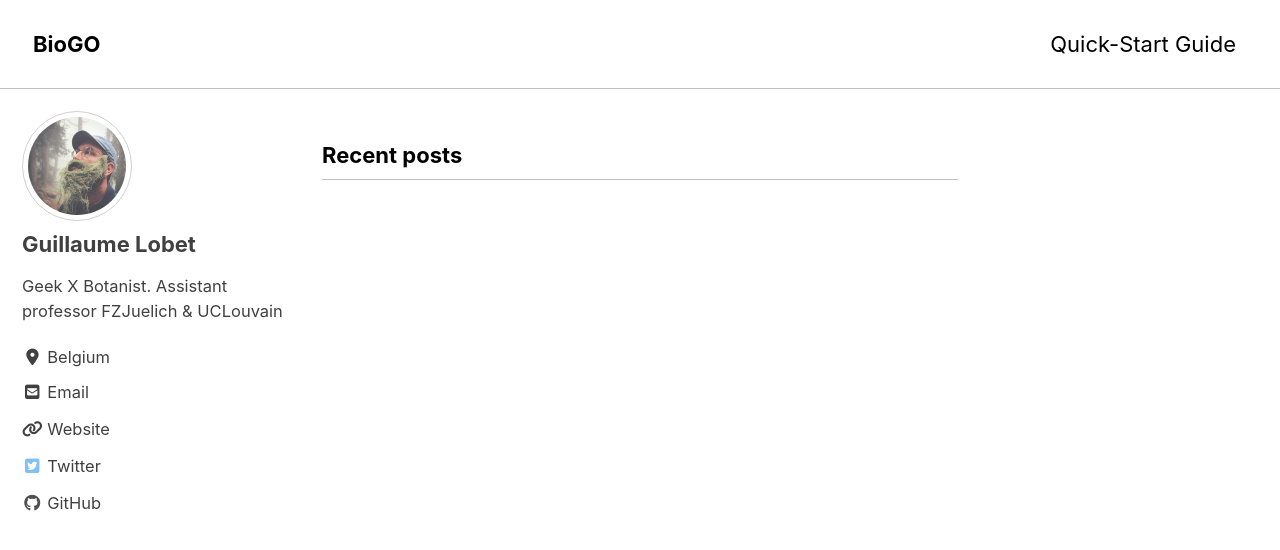
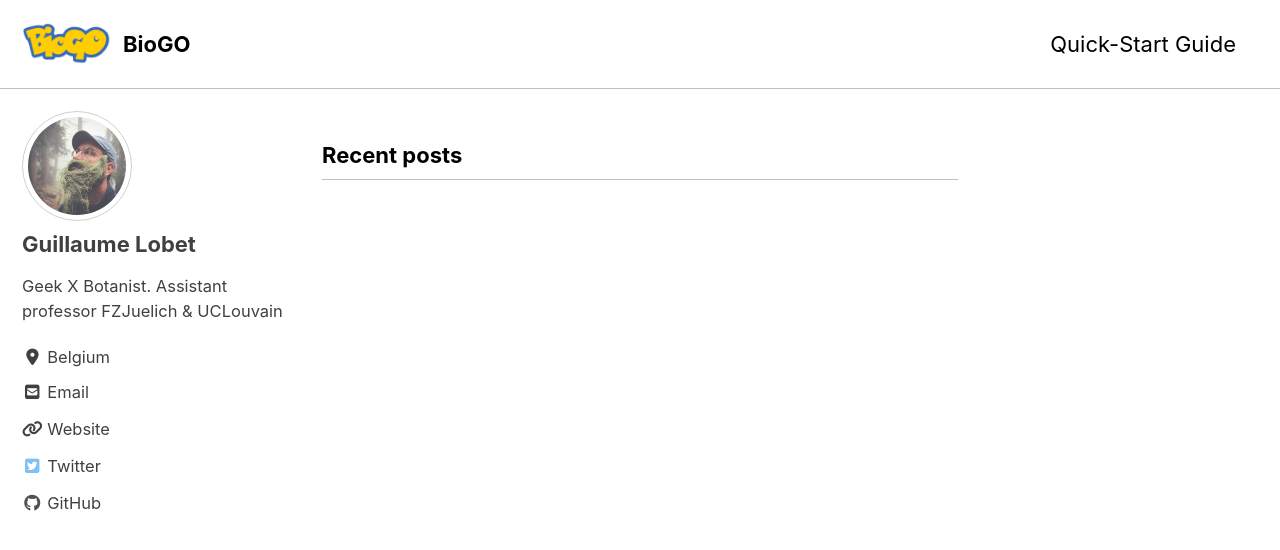
Before and after one commit to BioGOGame/BioGOGame.github.io, a Jekyll site: the page built from index.html, in a window 1280 px wide and 900 px high. Shown: the top 550 px of the window. Built offline with Jekyll 4.4.1, drawn with Linux system fonts in a browser that asks for light colours; cached includes are drawn as plain includes; nearby versions of some CDN libraries; the list of posts is cut into pages by our own code.

Commit message:
Update _config.yml

```diff
--- a/_config.yml
+++ b/_config.yml
@@ -25,7 +25,7 @@ url                      : # the base hostname & protocol for your site e.g. "ht
 baseurl                  : # the subpath of your site, e.g. "/blog"
 repository               : # GitHub username/repo-name e.g. "mmistakes/minimal-mistakes"
 teaser                   : # path of fallback teaser image, e.g. "/assets/images/500x300.png"
-logo                     : "/assets/images/logo.png"
+logo                     : "/assets/img/logo.png"
 masthead_title           : # overrides the website title displayed in the masthead, use " " for no title
 # breadcrumbs            : false # true, false (default)
 words_per_minute         : 200
```
